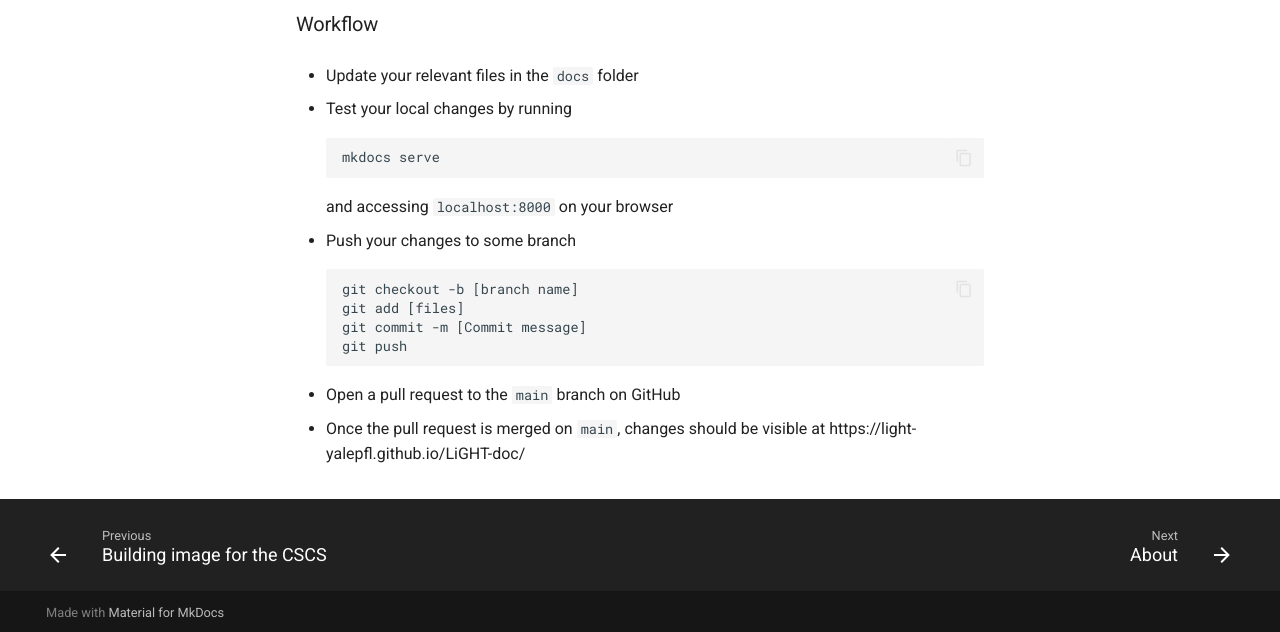
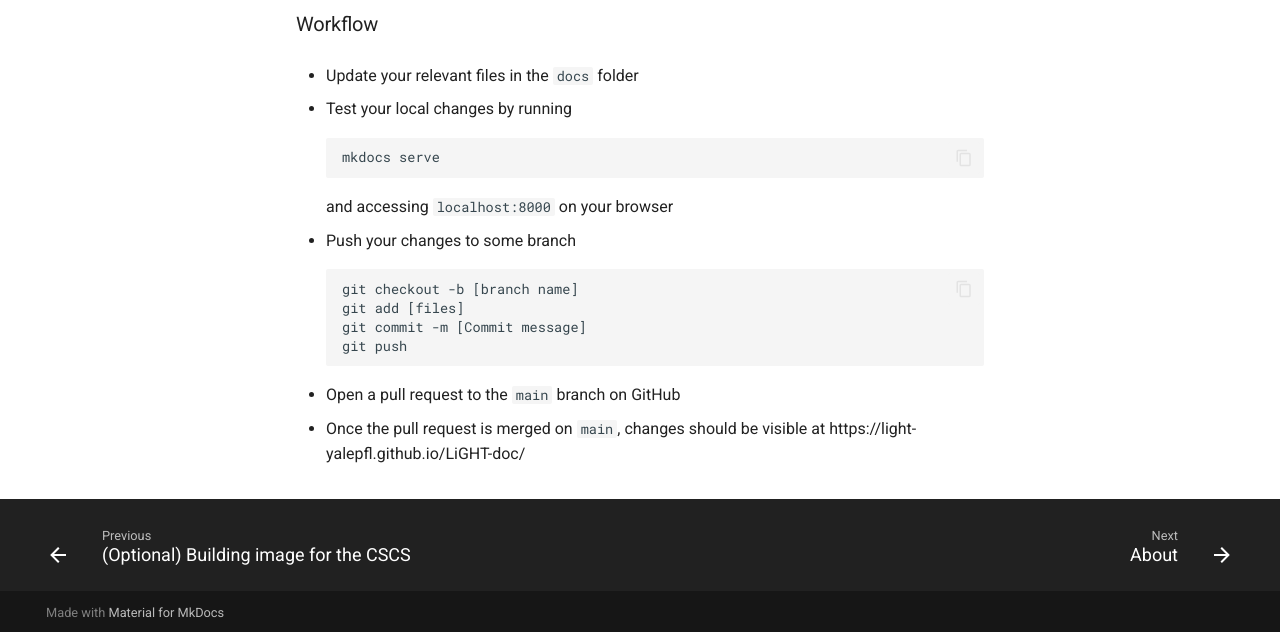
Before and after one commit to EPFLiGHT/LiGHT-doc, an MkDocs documentation site: the page built from docs/contributing.md, in a window 1280 px wide and 1288 px high. Shown: the part 653-1285 px from the top of the window. Built offline with MkDocs 1.6.1 and Material for MkDocs 9.7.7, drawn with Linux system fonts in a browser that asks for light colours.

Commit message:
Marking "building image" subsections as optional

```diff
--- a/mkdocs.yml
+++ b/mkdocs.yml
@@ -95,10 +95,10 @@ nav:
     - Overview: clusters.md
     - RCP:
       - Connecting to the RCP: clusters/rcp.md
-      - Building Docker image for the RCP: clusters/rcp_docker.md
+      - (Optional) Building Docker image for the RCP: clusters/rcp_docker.md
     - CSCS:
       - Introduction: clusters/intro_cscs.md
       - Connecting to the CSCS: clusters/cscs.md
-      - Building image for the CSCS: clusters/cscs_docker.md
+      - (Optional) Building image for the CSCS: clusters/cscs_docker.md
   - Contributing: contributing.md
   - About: about.md
```
